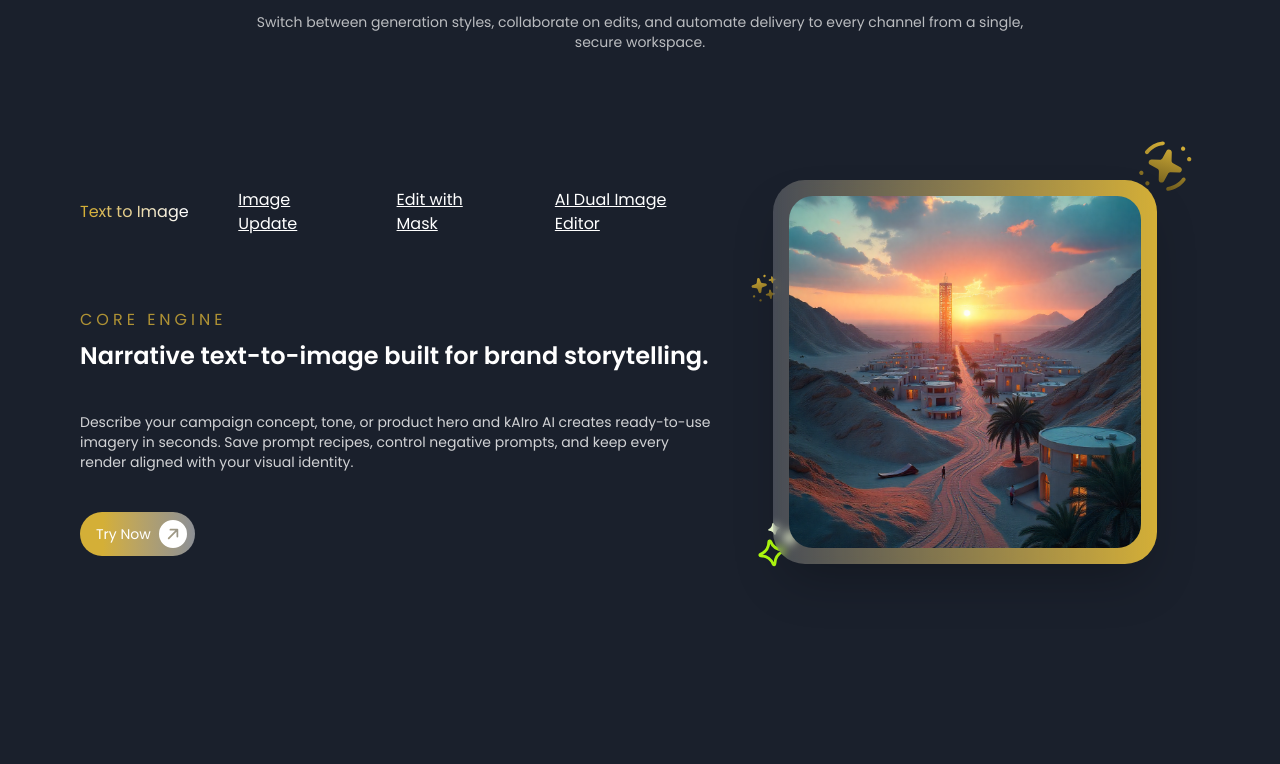
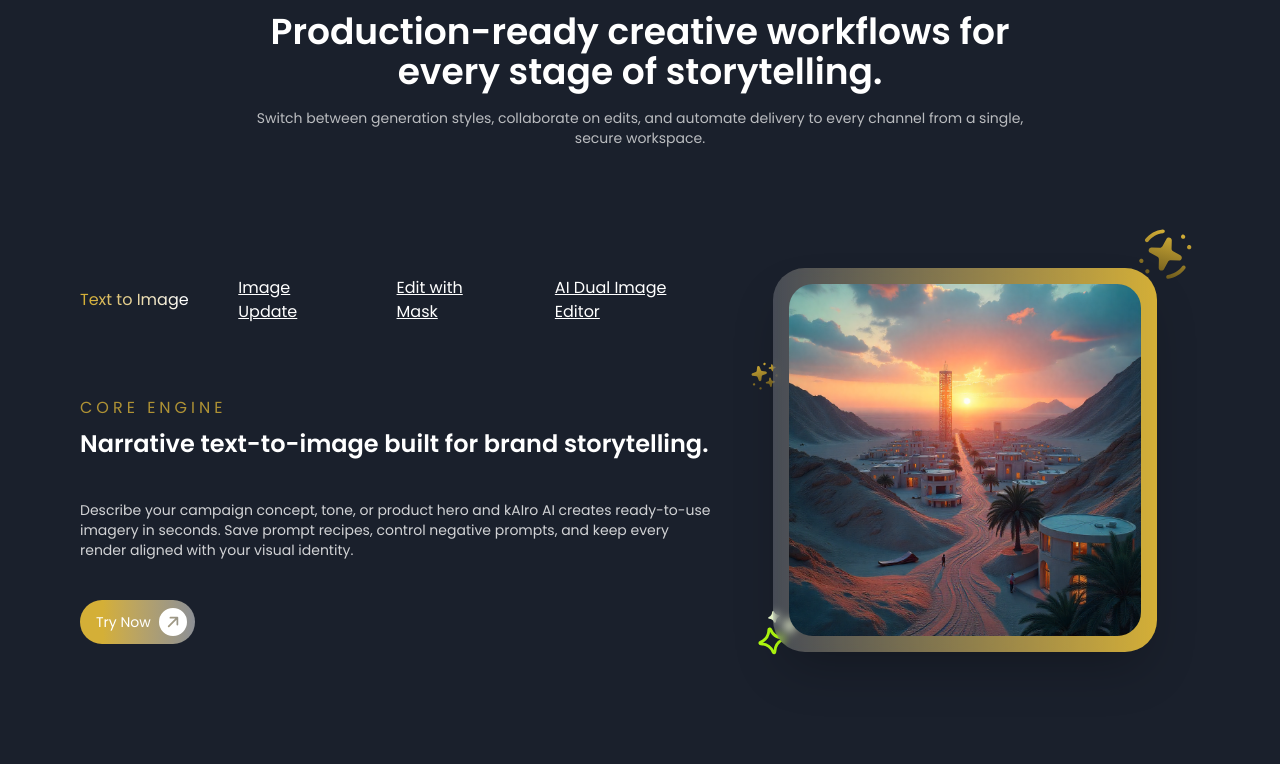
Before and after one commit to sayuru-akash/image-gen-codezela, a Next.js app: page / in a window 1280 px wide. Shown: the part 1396-2160 px from the top of the page. Built offline with nearby package versions, Linux system fonts and the light colour scheme; no server answers.

Commit message:
Refactor: Adjust spacing and layout in HomeContent component for improved design consistency

```diff
--- a/components/home/HomeContent.js
+++ b/components/home/HomeContent.js
@@ -20,7 +20,7 @@ import Footer from "@/components/Footer";
 export default function HomeContent() {
   const { data: session } = useSession();
   const [activeCarousel, setActiveCarousel] = useState(1);
-  const sectionSpacing = "px-4 py-16 md:px-10 lg:px-20 lg:py-24";
+  const sectionSpacing = "px-4 py-12 md:px-10 lg:px-20 lg:py-16";
 
   const personaCards = useMemo(
     () => [
@@ -123,14 +123,17 @@ export default function HomeContent() {
             </div>
           </div>
 
-          <div className="pointer-events-none absolute top-70 w-full">
+          <div className="pointer-events-none absolute top-80 w-full">
             <Hero />
           </div>
         </div>
       </section>
 
       <main>
-        <section id="features" className={`${sectionSpacing} scroll-mt-24 mt-96`}>
+        <section
+          id="features"
+          className={`${sectionSpacing} scroll-mt-24 pt-16 lg:pt-[36rem]`}
+        >
           <div className="mx-auto max-w-3xl text-center">
             <p className="text-xs uppercase tracking-[0.35em] text-gold/80">
               Platform capabilities
@@ -146,7 +149,7 @@ export default function HomeContent() {
             </p>
           </div>
 
-          <div className="mt-10">
+          <div className="mt-8">
             {activeCarousel === 1 ? (
               <Carousel1
                 activeCarousel={activeCarousel}
@@ -257,7 +260,7 @@ export default function HomeContent() {
             </div>
           </div>
 
-          <div className="mt-10 grid gap-4 lg:grid-cols-3">
+          <div className="mt-8 grid gap-4 lg:grid-cols-3">
             <div className="flex items-center">
               <p className="text-sm text-white/70">
                 From Fortune 500 standards and trends to emerging brand
@@ -298,7 +301,7 @@ export default function HomeContent() {
             Explore campaign-ready outputs, product mockups, and immersive art
             directions generated inside the platform.
           </p>
-          <div className="mt-10">
+          <div className="mt-8">
             <Gallery />
           </div>
         </section>
```
